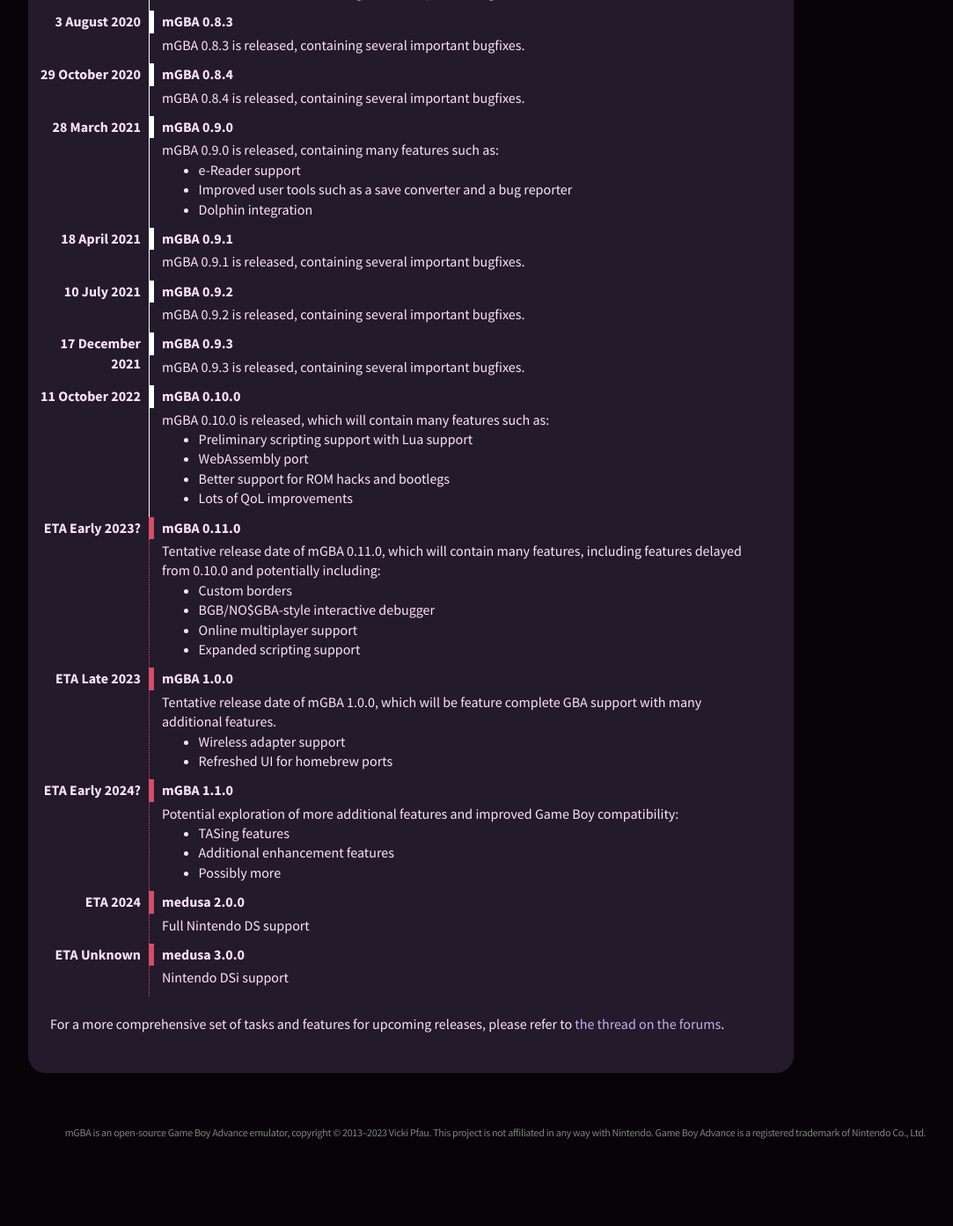
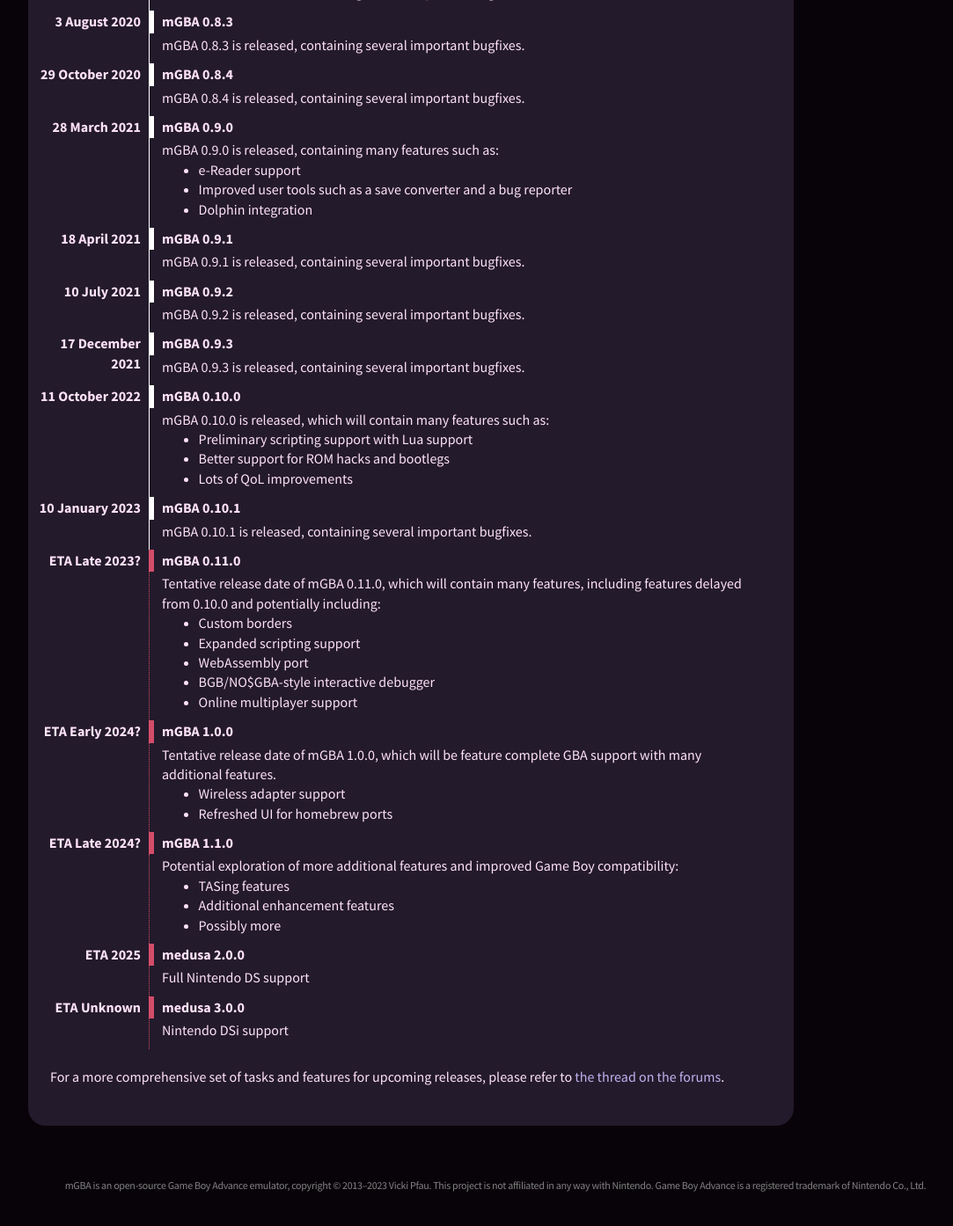
Before and after one commit to mgba-emu/www, a Jekyll site: the page built from timeline.markdown, in a window 1280 px wide and 1400 px high, scrolled down 4010 px. Shown: the top 1394 px of the window at 88% size, without its empty margins (77-1160 px from the left). Built offline with Jekyll 4.4.1, drawn with Linux system fonts in a browser that asks for light colours; before the commit the page ends 5350 px from its top, so only the background shows below that.

Commit message:
Release mGBA 0.10.1

```diff
--- a/downloads.markdown
+++ b/downloads.markdown
@@ -8,7 +8,7 @@
 Current downloads
 -----------------
 
-{% assign tag = "0.10.0" -%}
+{% assign tag = "0.10.1" -%}
 The current release of mGBA is version {{tag}}.
 
 ### Desktop OS
--- a/timeline.markdown
+++ b/timeline.markdown
@@ -333,26 +333,33 @@
 	<p>mGBA 0.10.0 is released, which will contain many features such as:</p>
 	<ul>
 		<li>Preliminary scripting support with Lua support</li>
-		<li>WebAssembly port</li>
 		<li>Better support for ROM hacks and bootlegs</li>
 		<li>Lots of QoL improvements</li>
 	</ul>
 </dd>
+<dt>
+	<aside class="tl-date">10 January 2023</aside>
+	mGBA 0.10.1
+</dt>
+<dd>
+	<p>mGBA 0.10.1 is released, containing several important bugfixes.</p>
+</dd>
 <dt class="tl-future" id="IN+THE+FUTURE">
-	<aside class="tl-date">ETA Early 2023?</aside>
+	<aside class="tl-date">ETA Late 2023?</aside>
 	mGBA 0.11.0
 </dt>
 <dd class="tl-future">
 	<p>Tentative release date of mGBA 0.11.0, which will contain many features, including features delayed from 0.10.0 and potentially including:</p>
 	<ul>
 		<li>Custom borders</li>
+		<li>Expanded scripting support</li>
+		<li>WebAssembly port</li>
 		<li>BGB/NO$GBA-style interactive debugger</li>
 		<li>Online multiplayer support</li>
-		<li>Expanded scripting support</li>
 	</ul>
 </dd>
 <dt class="tl-future">
-	<aside class="tl-date">ETA Late 2023</aside>
+	<aside class="tl-date">ETA Early 2024?</aside>
 	mGBA 1.0.0
 </dt>
 <dd class="tl-future">
@@ -363,7 +370,7 @@
 	</ul>
 </dd>
 <dt class="tl-future">
-	<aside class="tl-date">ETA Early 2024?</aside>
+	<aside class="tl-date">ETA Late 2024?</aside>
 	mGBA 1.1.0
 </dt>
 <dd class="tl-future">
@@ -375,7 +382,7 @@
 	</ul>
 </dd>
 <dt class="tl-future">
-	<aside class="tl-date">ETA 2024</aside>
+	<aside class="tl-date">ETA 2025</aside>
 	medusa 2.0.0
 </dt>
 <dd class="tl-future">
```
